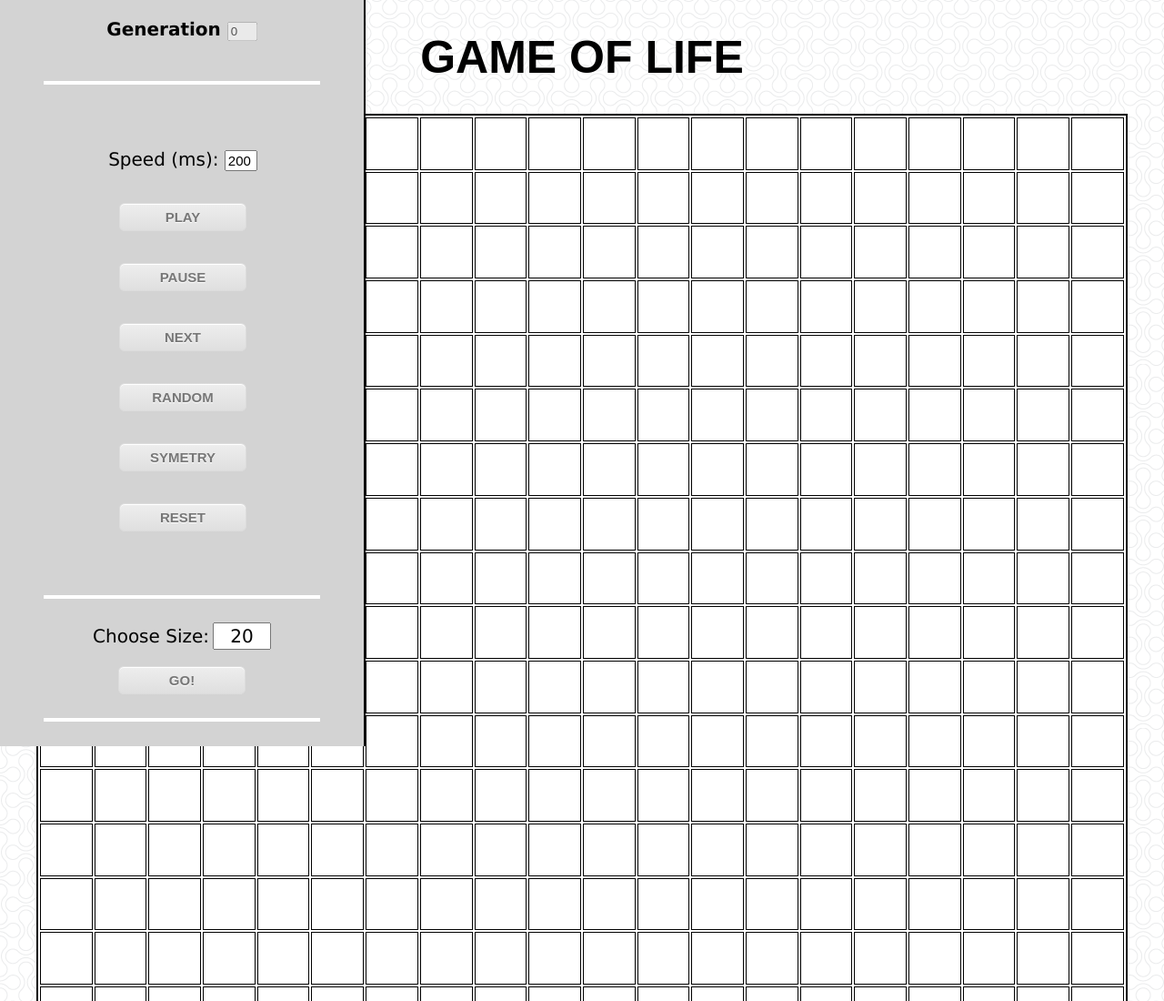
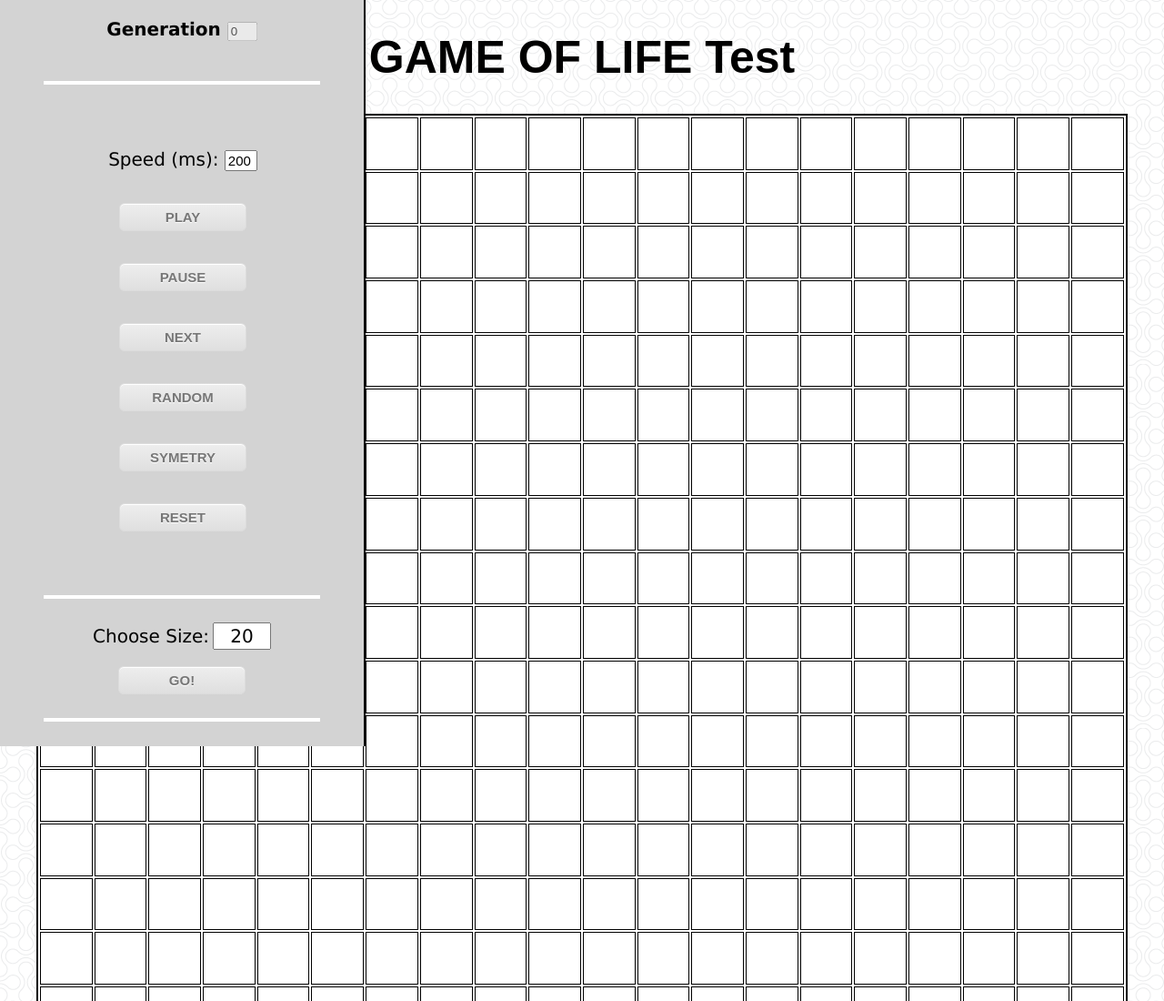
Before and after one commit to bmax152/GAME-OF-LIFE, a plain HTML site: page index.html in a window 1280 px wide. Shown: the top 1100 px of the page at 91% size. Drawn offline with Linux system fonts and the light colour scheme.

Commit message:
Update index.html

```diff
--- a/index.html
+++ b/index.html
@@ -10,7 +10,7 @@
 
 <body>
 
-    <h1>GAME OF LIFE</h1>
+    <h1>GAME OF LIFE Test</h1>
 
 
 
```
